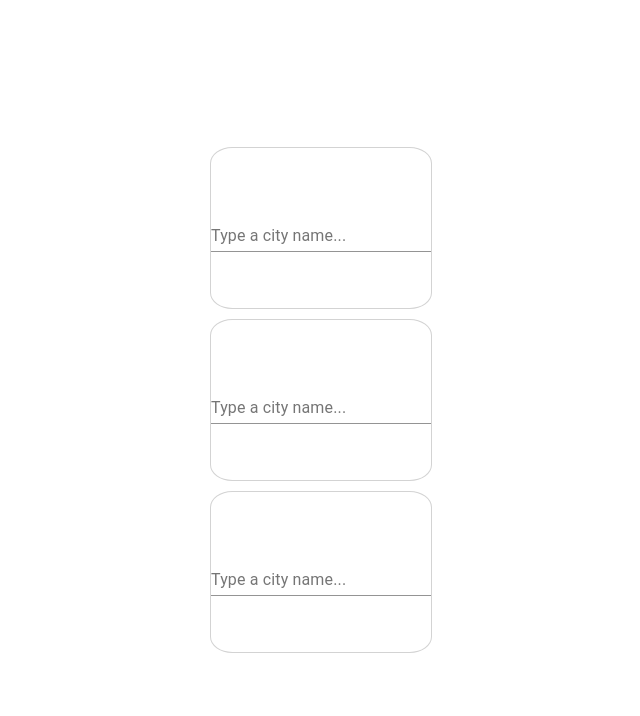
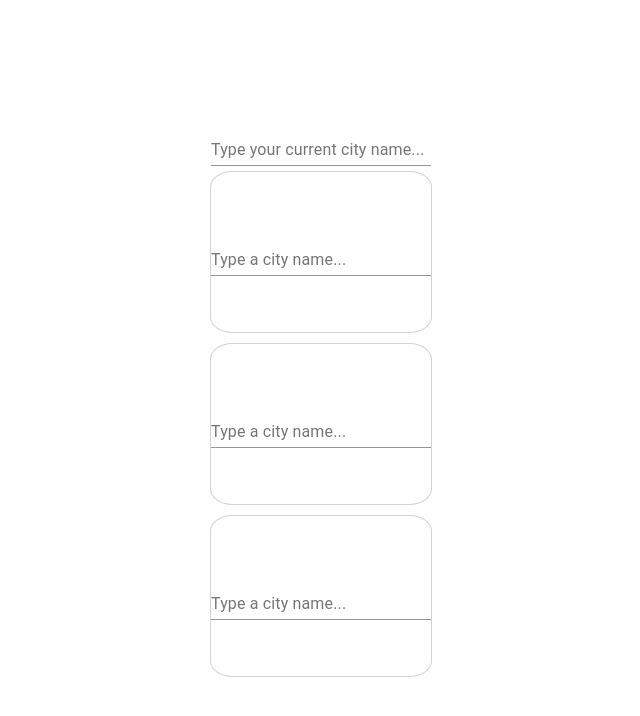
Before and after one commit to DougMoraes-zz/destiny-picker, a React (Create React App) app: page / in a window 1280 px wide. Shown: the top 716 px of the page, without its empty margins (319-959 px from the left). Built offline with nearby package versions, Linux system fonts and the light colour scheme.

Commit message:
feat: add currenct city textField

```diff
--- a/src/Components/App.js
+++ b/src/Components/App.js
@@ -1,5 +1,6 @@
 import React from "react";
 import ResultContainer from "./ResultContainer/ResultContainer";
+import { TextField } from "@material-ui/core";
 
 function App() {
   return (
@@ -11,6 +12,7 @@ function App() {
         alignItems: "center"
       }}
     >
+      <TextField label="Type your current city name..." />
       <ResultContainer />
       <ResultContainer />
       <ResultContainer />
```
